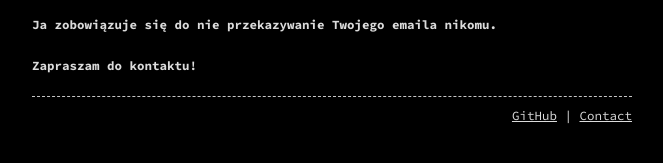
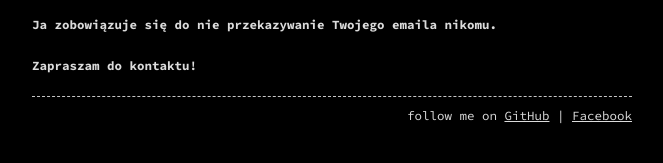
Before and after one commit to esccode/esccode.github.io, a Jekyll site: the page built from contact.md, in a window 1280 px wide. Shown: the part 329-492 px from the top of the page, without its empty margins (308-971 px from the left). Built offline with Jekyll 4.4.1, drawn with Linux system fonts in a browser that asks for light colours.

Commit message:
Update _config.yml

```diff
--- a/_config.yml
+++ b/_config.yml
@@ -19,7 +19,7 @@ header_pages:
 
 
 
-footer: '<a href="https://github.com/keca13/">GitHub</a> | <a href="https://keca13.github.io/contact">Contact</a>'
+footer: 'follow me on <a href="https://github.com/keca13/">GitHub</a> | <a href="https://www.facebook.com/jacek.wieteska.184">Facebook</a>'
 
 #style: light # dark (default) or light
 #listen_for_clients_preferred_style: true # true or false (default)
```
